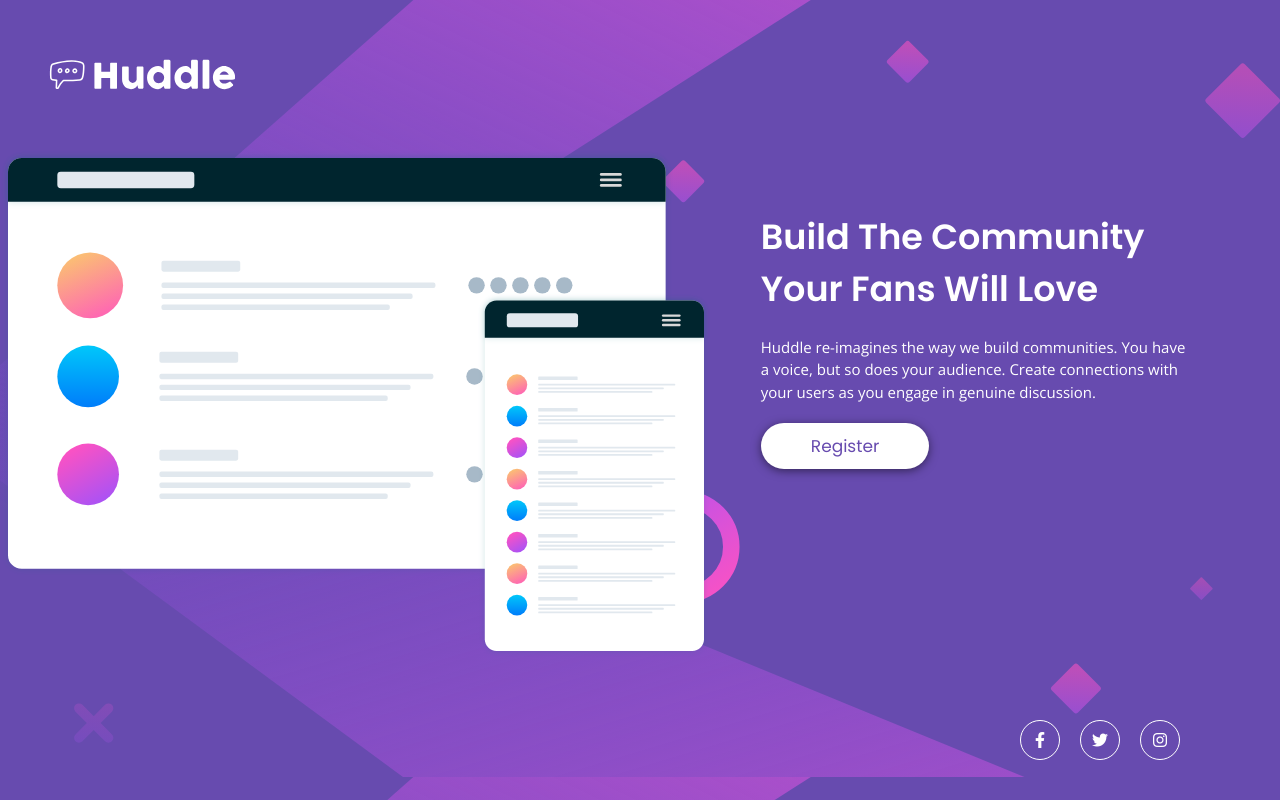
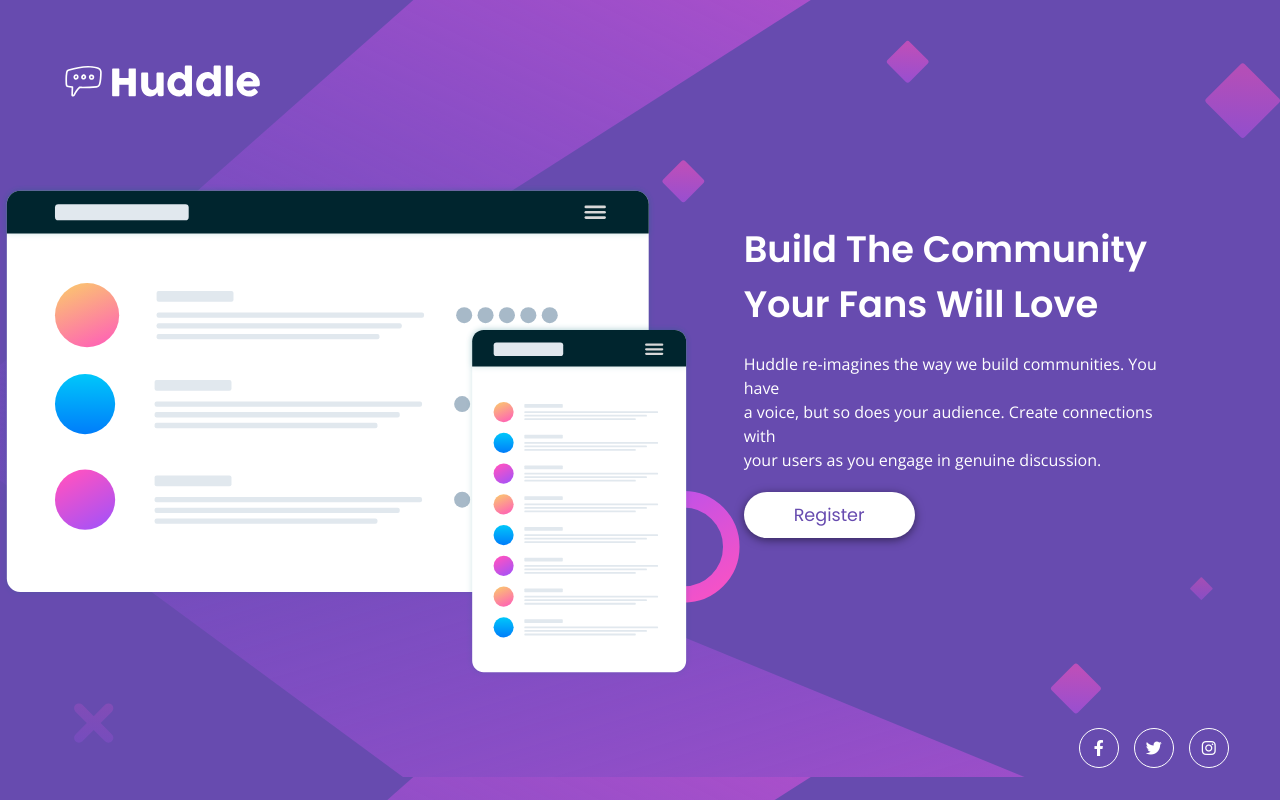
Before and after one commit to Abdelrahman0Khaled/huddle-landing-page-with-single-introductory-section-master, a plain HTML site: page index.html in a window 1280 px wide. Drawn offline with nearby package versions, Linux system fonts and the light colour scheme.

Commit message:
Update main.css

```diff
--- a/main.css
+++ b/main.css
@@ -28,9 +28,9 @@ main .head-logo {
 }
 
 main .head-logo img{
-    width:200px;
-    margin-left: 40px;
-    margin-top: 50px;
+    width:210px;
+    margin-left: 55px;
+    margin-top: 55px;
 
 }
 
@@ -43,7 +43,7 @@ main .head-logo img{
 }
 
 .content .img-side{
-    margin-top: 4%;
+    margin-top: 6%;
     margin-right: 4%;
 
 }
@@ -57,6 +57,7 @@ main .head-logo img{
     padding: 0 30px 30px 0;
     margin-right: 5%;
     margin-bottom: 50px;
+    margin-top: 4%;
 
 }
 
@@ -64,7 +65,7 @@ main .head-logo img{
     color:white;
     font-weight: bold;
     font-family:'Poppins', sans-serif;
-    font-size: 35px;
+    font-size: 2.3em;
     margin-bottom: 20px;
     line-height: 1.5;
 
@@ -75,7 +76,7 @@ main .head-logo img{
     font-family:'Open Sans', sans-serif;
     line-height: 1.5;
     margin-bottom: 20px;
-    font-size: 15px;
+    font-size: 16px;
 
 }
 
@@ -97,7 +98,7 @@ main .head-logo img{
     -ms-border-radius: 25px;
     -o-border-radius: 25px;
     font-family:'Poppins', sans-serif;
-    font-size: 17px;
+    font-size: 1.1em;
     transition: 0.3s;
     -webkit-transition: 0.3s;
     -moz-transition: 0.3s;
@@ -119,19 +120,19 @@ main .head-logo img{
     display: flex;
     align-items: flex-end;
     justify-content: flex-end;
-    margin-right: 100px;
+    /* margin-right: 100px; */
 
 }
 
 .foot{
     position: absolute;
-    bottom: 5%;
-    right: 0;
+    bottom: 4%;
+    right: 4%;
 
 }
 
 .foot .sciol-icons a i{
-    margin-left: 20px;
+    margin-left: 15px;
     font-size: 16px;
     color:white;
     border-radius: 50%;
```
